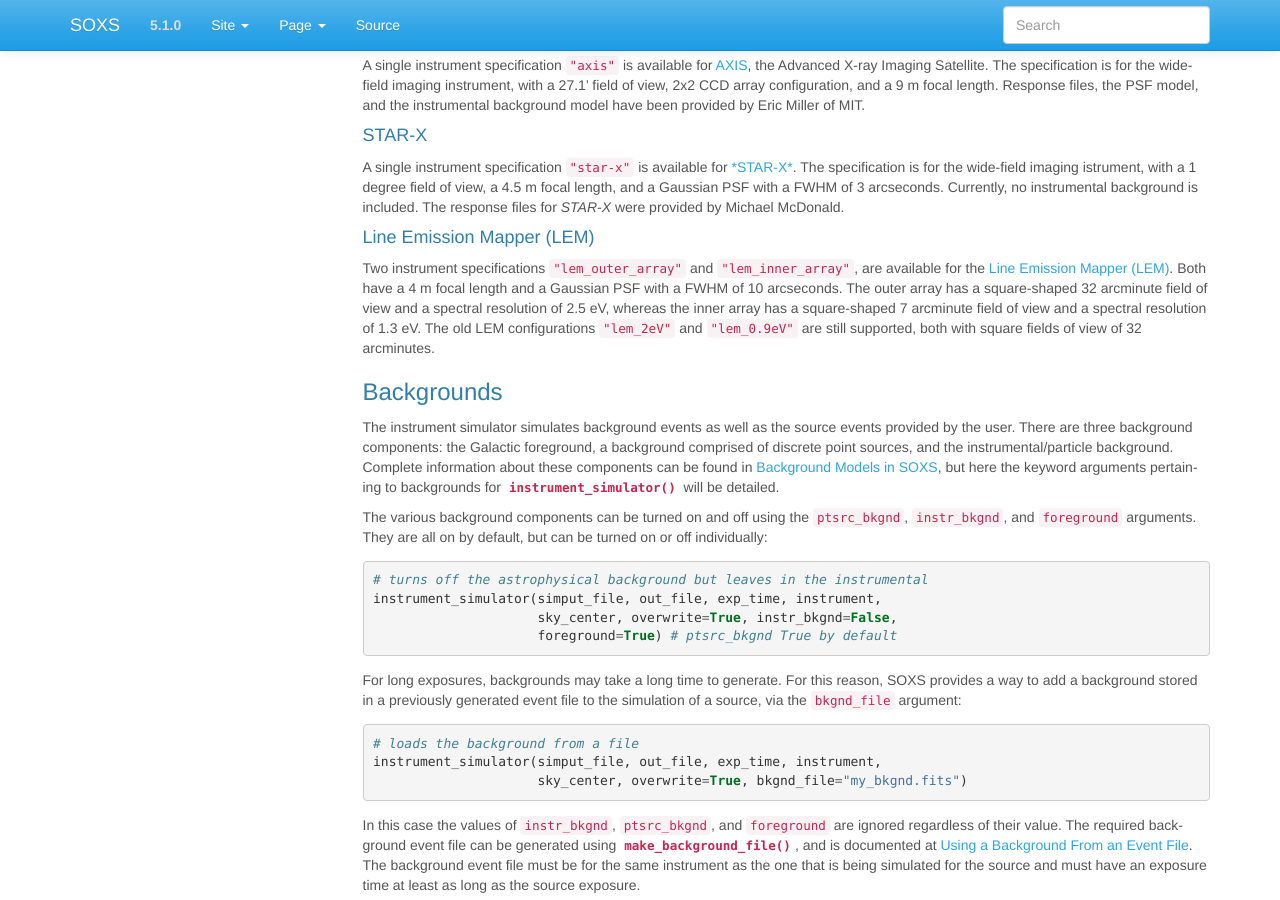
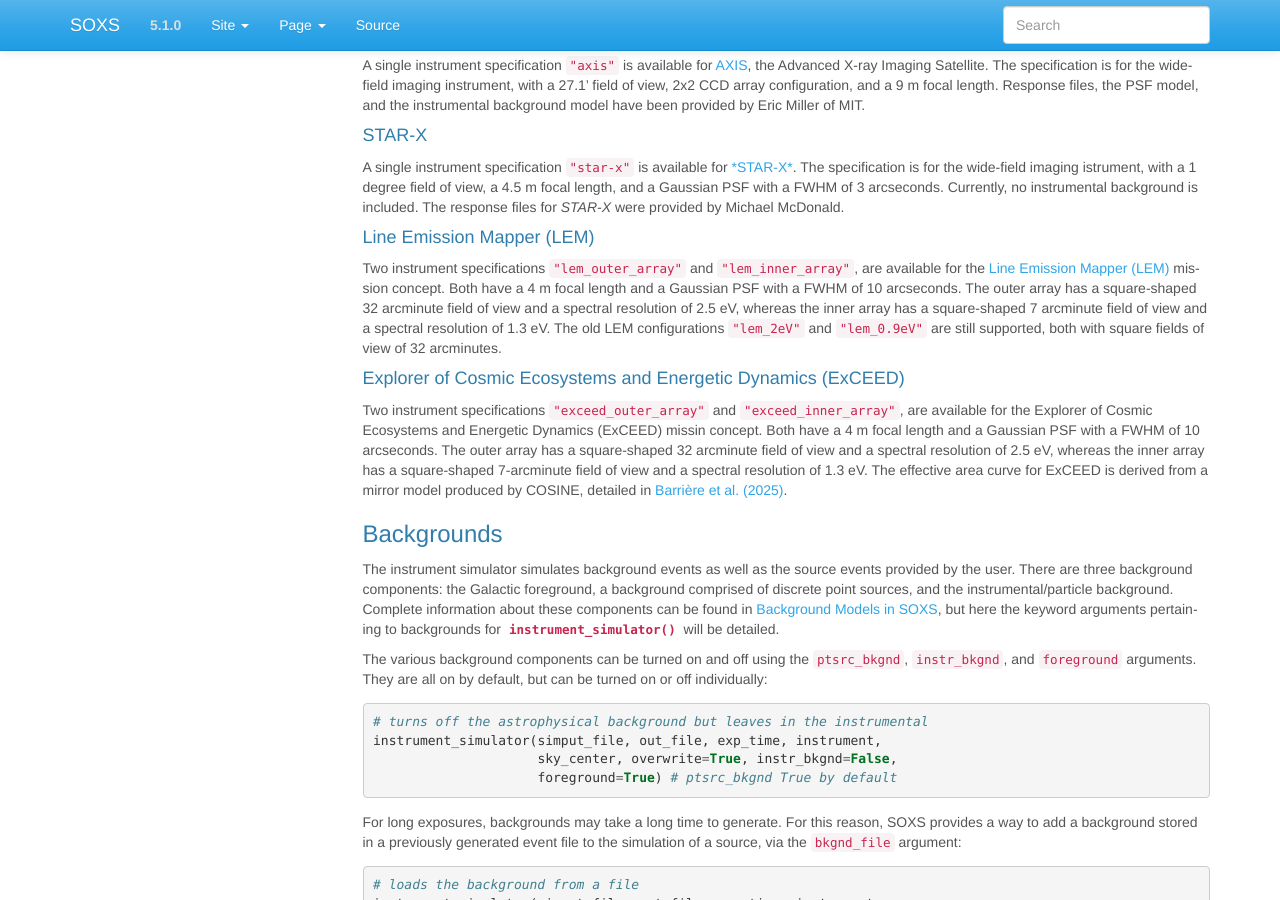
Before and after one commit to lynx-x-ray-observatory/soxs, a Sphinx documentation site: the page built from doc/source/users_guide/instrument.rst, in a window 1280 px wide and 900 px high, scrolled down 2580 px. Built offline with Sphinx 7.4.7, drawn with Linux system fonts in a browser that asks for light colours; some of the changed text lies outside the part shown.

Commit message:
Add ExCEED instrument model

```diff
--- a/doc/source/users_guide/instrument.rst
+++ b/doc/source/users_guide/instrument.rst
@@ -229,13 +229,28 @@ Line Emission Mapper (LEM)
 ~~~~~~~~~~~~~~~~~~~~~~~~~~
 
 Two instrument specifications ``"lem_outer_array"`` and ``"lem_inner_array"``, are
-available for the `Line Emission Mapper (LEM) <https://lem.cfa.harvard.edu>`_.
-Both have a 4 m focal length and a Gaussian PSF with a FWHM of 10 arcseconds.
-The outer array has a square-shaped 32 arcminute field of view and a spectral
-resolution of 2.5 eV, whereas the inner array has a square-shaped 7 arcminute
-field of view and a spectral resolution of 1.3 eV. The old LEM configurations
-``"lem_2eV"`` and ``"lem_0.9eV"`` are still supported, both with square fields
-of view of 32 arcminutes.
+available for the `Line Emission Mapper (LEM) <https://lem.cfa.harvard.edu>`_
+mission concept. Both have a 4 m focal length and a Gaussian PSF with a FWHM
+of 10 arcseconds. The outer array has a square-shaped 32 arcminute field of view
+and a spectral resolution of 2.5 eV, whereas the inner array has a square-shaped
+7 arcminute field of view and a spectral resolution of 1.3 eV. The old LEM
+configurations ``"lem_2eV"`` and ``"lem_0.9eV"`` are still supported, both with
+square fields of view of 32 arcminutes.
+
+.. _exceed:
+
+Explorer of Cosmic Ecosystems and Energetic Dynamics (ExCEED)
+~~~~~~~~~~~~~~~~~~~~~~~~~~~~~~~~~~~~~~~~~~~~~~~~~~~~~~~~~~~~~
+
+Two instrument specifications ``"exceed_outer_array"`` and ``"exceed_inner_array"``,
+are available for the Explorer of Cosmic Ecosystems and Energetic Dynamics
+(ExCEED) missin concept. Both have a 4 m focal length and a Gaussian PSF with
+a FWHM of 10 arcseconds. The outer array has a square-shaped 32 arcminute field
+of view and a spectral resolution of 2.5 eV, whereas the inner array has a
+square-shaped 7-arcminute field of view and a spectral resolution of 1.3 eV. The
+effective area curve for ExCEED is derived from a mirror model produced by COSINE,
+detailed in
+`Barrière et al. (2025) <https://www.spiedigitallibrary.org/conference-proceedings-of-spie/13626/3065437/Silicon-pore-optics--design-and-feasibility-of-a-4/10.1117/12.3065437.short>`_.
 
 .. _bkgnds:
 
```
Also changed, not shown: doc/source/changelog.rst (+7 -0 lines), 2 other files.
